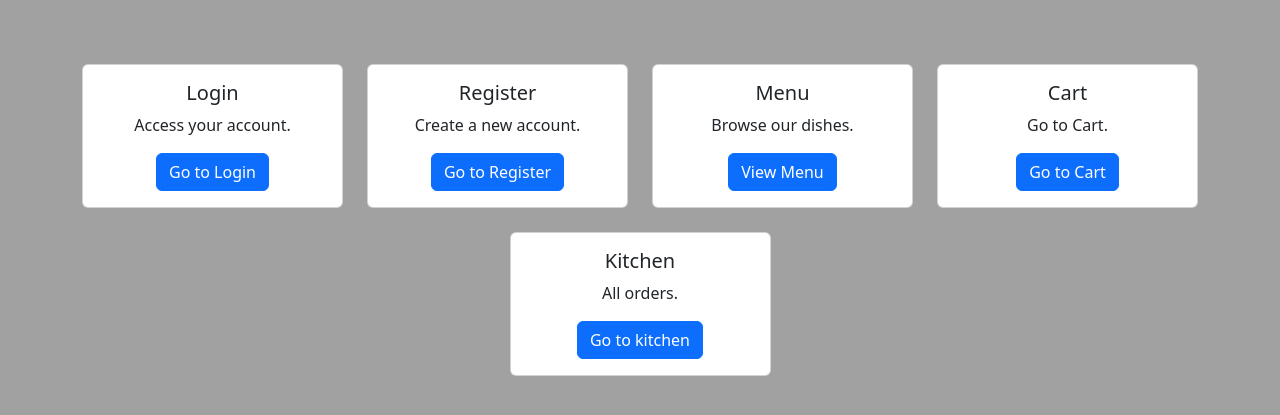
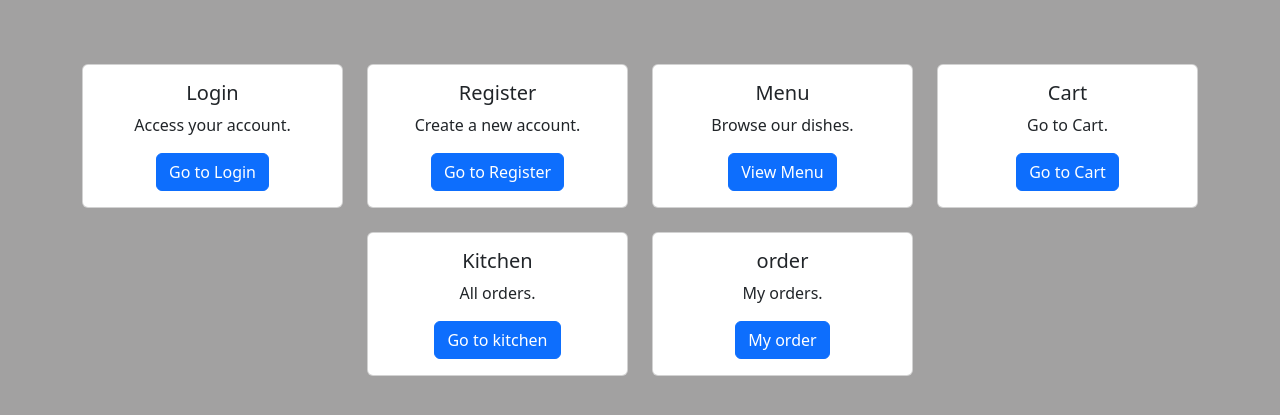
Before and after one commit to BUMETCS673/project-f23team3, a Flask app: page / in a window 1280 px wide. Shown: the part 56-471 px from the top of the page. Run offline with Flask 3, Linux system fonts and the light colour scheme.

Commit message:
Add: Order page. Display order history.

```diff
--- a/code/templates/cart.html
+++ b/code/templates/cart.html
@@ -26,8 +26,6 @@
                     <td><a href="cart/subtract/{{item.dish_id}}" style="text-decoration: none"> - </a>{{ item.quantity }}<a href="cart/add/{{item.dish_id}}" style="text-decoration: none"> + </a></td>
                     <td>
                         <a href="cart/delete/{{item.dish_id}}">Delete</a>
-                        <br>
-                        <a href="cart/update/{{item.dish_id}}">Update</a>
                     </td>
                 </tr>
             {% endfor %}
--- a/code/templates/index.html
+++ b/code/templates/index.html
@@ -56,6 +56,16 @@
                 </div>
             </div>
         </div>
+        <!-- Card for order -->
+        <div class="col-md-3 mb-4">
+            <div class="card">
+                <div class="card-body text-center">
+                    <h5 class="card-title">order</h5>
+                    <p class="card-text">My orders.</p>
+                    <a href="/order" class="btn btn-primary">My order</a>
+                </div>
+            </div>
+        </div>
     </div>
 </div>
 {% endblock %}
--- a/code/views.py
+++ b/code/views.py
@@ -14,6 +14,20 @@ def index():
 def logout():
     session.pop('user', None)
     return redirect('/login')
+
+@app.route("/order", methods=['POST', 'GET'])
+def order():
+    if request.method == 'POST':
+        return redirect("/order")
+    else:
+        order_items = db.session.query(Orders.id,Requests).filter(Requests.order_id == Orders.id).filter_by(customer_id="1").all()
+        order_dict = {}
+        for item in reversed(order_items):
+            if item[0] in order_dict:
+                order_dict[item[0]].append(item[1])
+            else:
+                order_dict[item[0]] = [item[1]]
+        return render_template("order.html", order_items=order_dict)
 
 @app.route("/kitchen", methods=['POST', 'GET'])
 def kitchen():
@@ -59,7 +73,7 @@ def cart_order():
         #add item to Requests table
         items = Cart.query.filter_by(user_id=1)
         for item in items:
-            new_request = Requests(order_id=oid, dish_id=item.dish_id, quantity=item.quantity)
+            new_request = Requests(order_id=oid, dish_id=item.dish_id, quantity=item.quantity, special='0')
             db.session.add(new_request)
             db.session.commit()
         return redirect("/order")
```
Also changed, not shown: code/templates/order.html (added, +45 -0 lines), code/instance/main.db.
